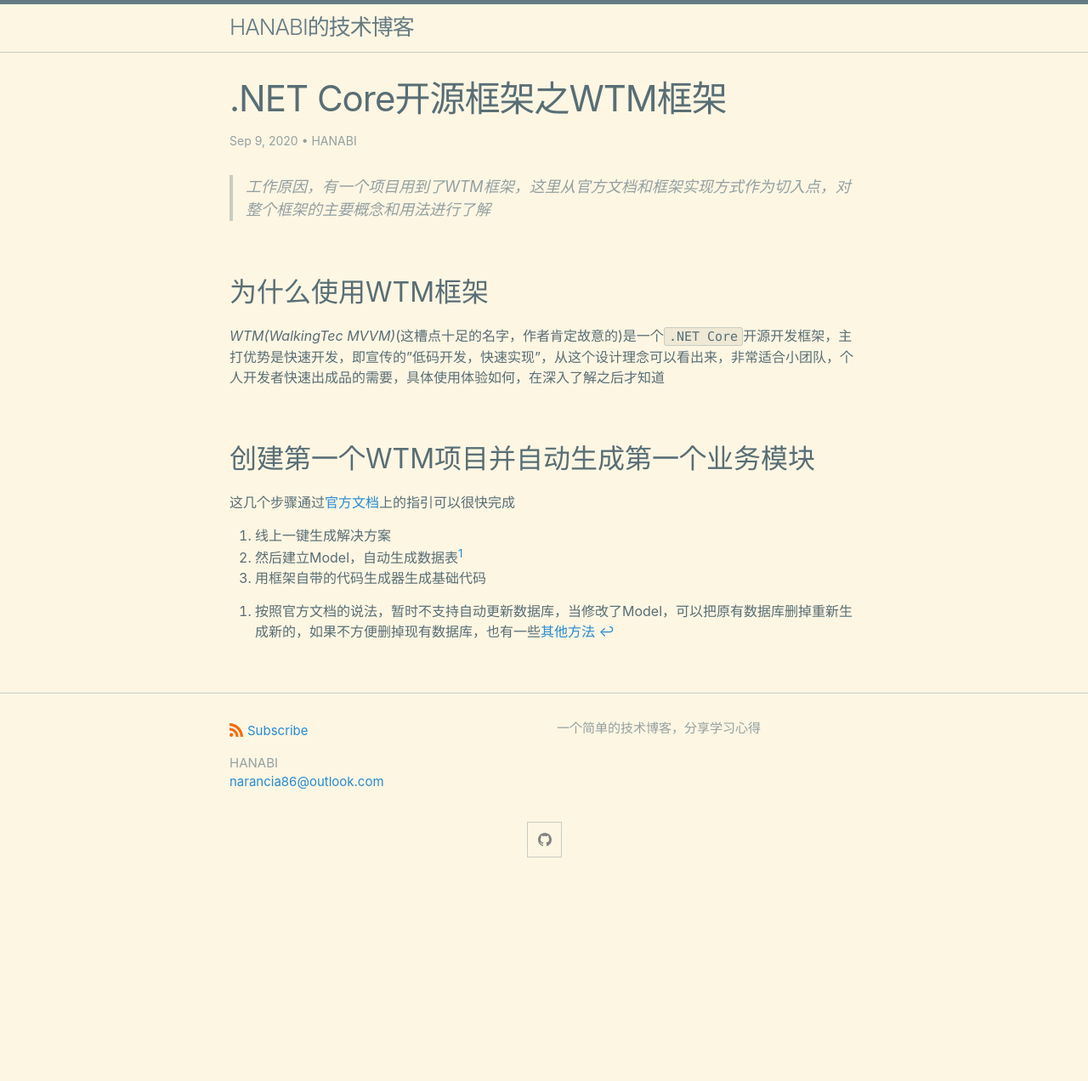
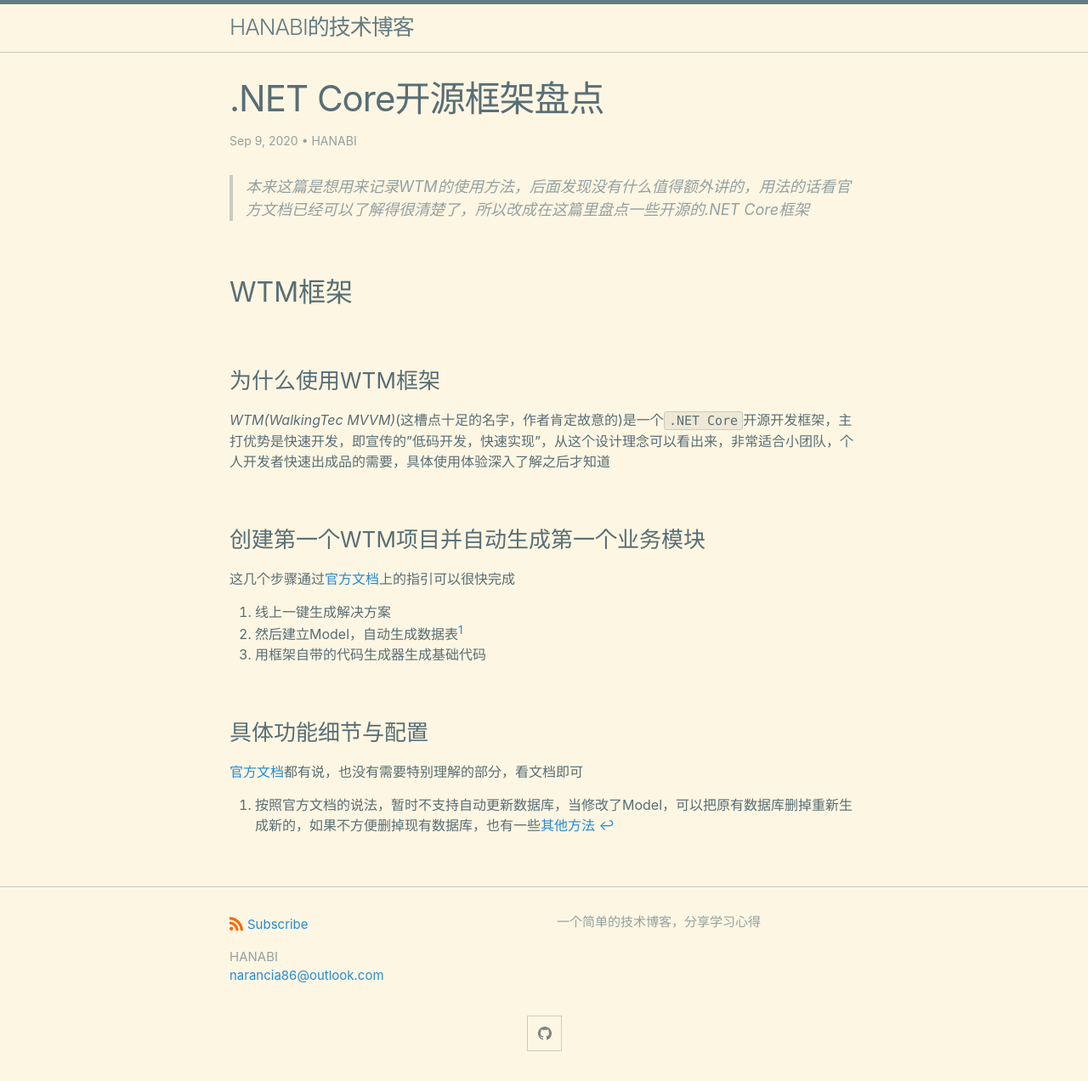
Before and after one commit to KamenRiderKuuga/kamenriderkuuga.github.io, a Jekyll site: the page built from _posts/2020-09-09-DotNETCore-7.md, in a window 1280 px wide. Shown: the whole page at 85% size. Built offline with Jekyll 4.4.1, drawn with Linux system fonts in a browser that asks for light colours; before the commit the page ends 1044 px from its top, so only the background shows below that.

Commit message:
Update 2020-09-09-DotNETCore-7.md

```diff
--- a/_posts/2020-09-09-DotNETCore-7.md
+++ b/_posts/2020-09-09-DotNETCore-7.md
@@ -1,21 +1,23 @@
 ---
 layout: post
-title: '.NET Core开源框架之WTM框架'
+title: '.NET Core开源框架盘点'
 date: 2020-09-09
 author: HANABI
 color: rgb(91,47,107)
 tags: [.NET Core]
 ---
 
-> 工作原因，有一个项目用到了WTM框架，这里从官方文档和框架实现方式作为切入点，对整个框架的主要概念和用法进行了解
+> 本来这篇是想用来记录WTM的使用方法，后面发现没有什么值得额外讲的，用法的话看官方文档已经可以了解得很清楚了，所以改成在这篇里盘点一些开源的.NET Core框架
 
-## 为什么使用WTM框架
+## WTM框架
 
-*WTM(WalkingTec MVVM)*(这槽点十足的名字，作者肯定故意的)是一个`.NET Core`开源开发框架，主打优势是快速开发，即宣传的"低码开发，快速实现"，从这个设计理念可以看出来，非常适合小团队，个人开发者快速出成品的需要，具体使用体验如何，在深入了解之后才知道
+### 为什么使用WTM框架
+
+*WTM(WalkingTec MVVM)*(这槽点十足的名字，作者肯定故意的)是一个`.NET Core`开源开发框架，主打优势是快速开发，即宣传的"低码开发，快速实现"，从这个设计理念可以看出来，非常适合小团队，个人开发者快速出成品的需要，具体使用体验深入了解之后才知道
 
 
 
-## 创建第一个WTM项目并自动生成第一个业务模块
+### 创建第一个WTM项目并自动生成第一个业务模块
 
 这几个步骤通过[官方文档](https://wtmdoc.walkingtec.cn/#/QuickStart/FirstProject)上的指引可以很快完成
 
@@ -23,8 +25,9 @@
 2. 然后建立Model，自动生成数据表[^1]
 3. 用框架自带的代码生成器生成基础代码
 
+### 具体功能细节与配置
 
-
+[官方文档](https://wtmdoc.walkingtec.cn)都有说，也没有需要特别理解的部分，看文档即可
 
 
 [^1]: 按照官方文档的说法，暂时不支持自动更新数据库，当修改了Model，可以把原有数据库删掉重新生成新的，如果不方便删掉现有数据库，也有一些[其他方法](https://wtmdoc.walkingtec.cn/#/Data/Migration)
```
